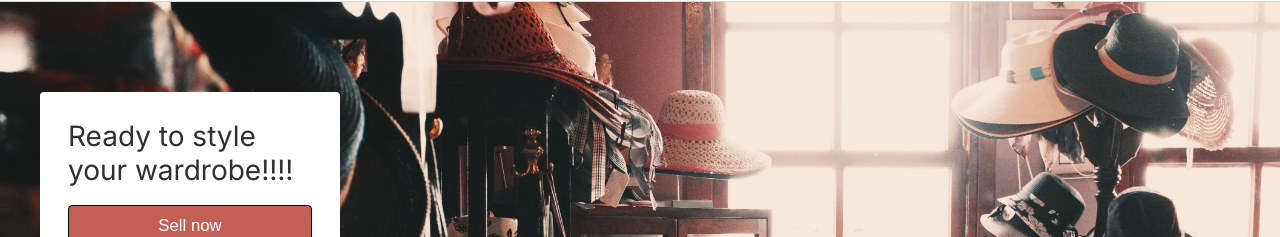
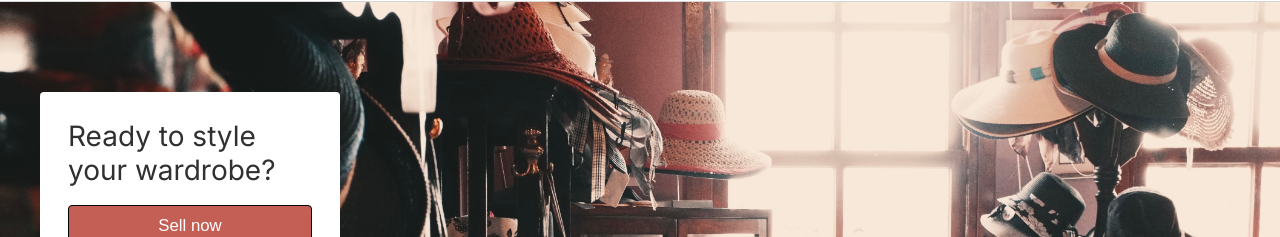
Before and after one commit to exelimpichment/ciuchy-frontend, a Next.js app: page / in a window 1280 px wide. Shown: the part 109-346 px from the top of the page. Built offline with nearby package versions, Linux system fonts and the light colour scheme.

Commit message:
test with backend

```diff
--- a/components/Showcase/Banner.tsx
+++ b/components/Showcase/Banner.tsx
@@ -5,7 +5,7 @@ import SellNowButton from './SellNowButton';
 function Banner() {
   return (
     <Wrapper>
-      <h2>Ready to style your wardrobe!!!!</h2>
+      <h2>Ready to style your wardrobe?</h2>
       <SellNowButton />
       <Link href="/t&c" className="link">
         Read about T&C
```
Also changed, not shown: pages/authentication/index.tsx (+10 -7 lines).
